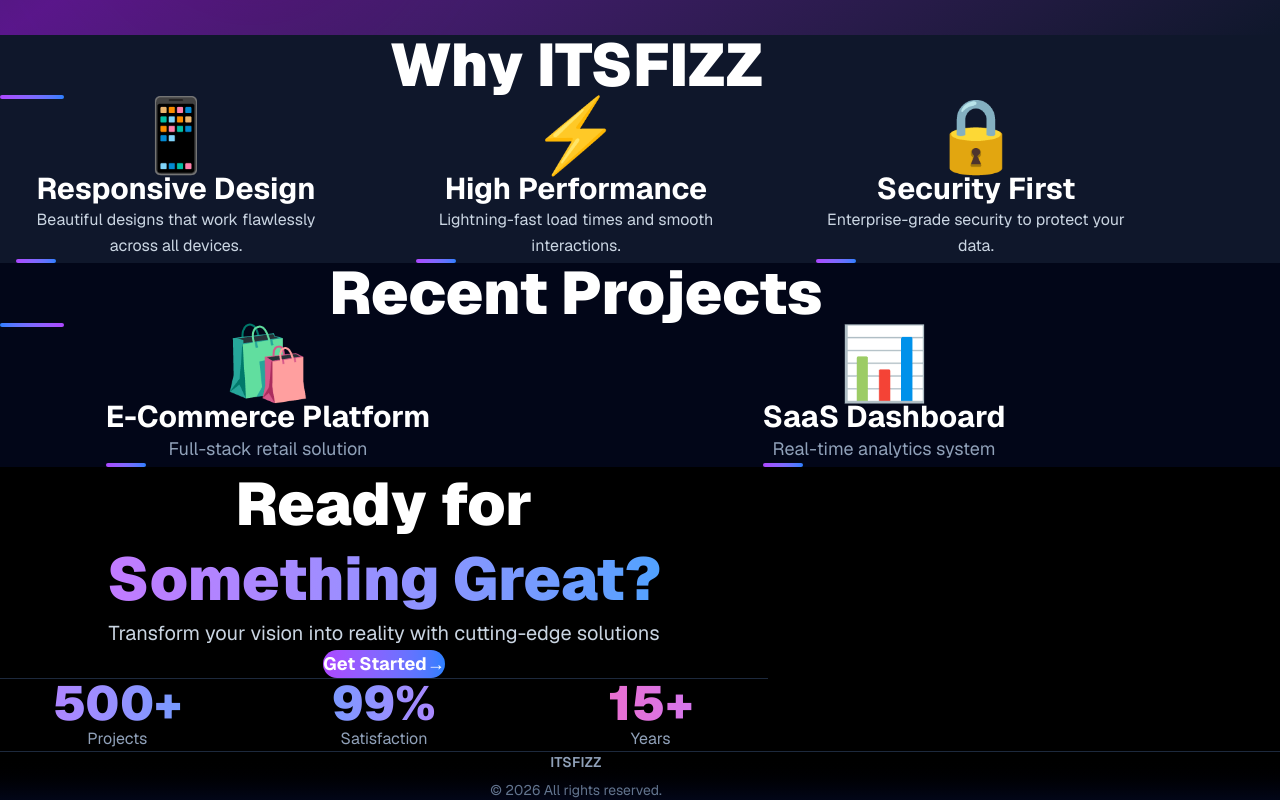
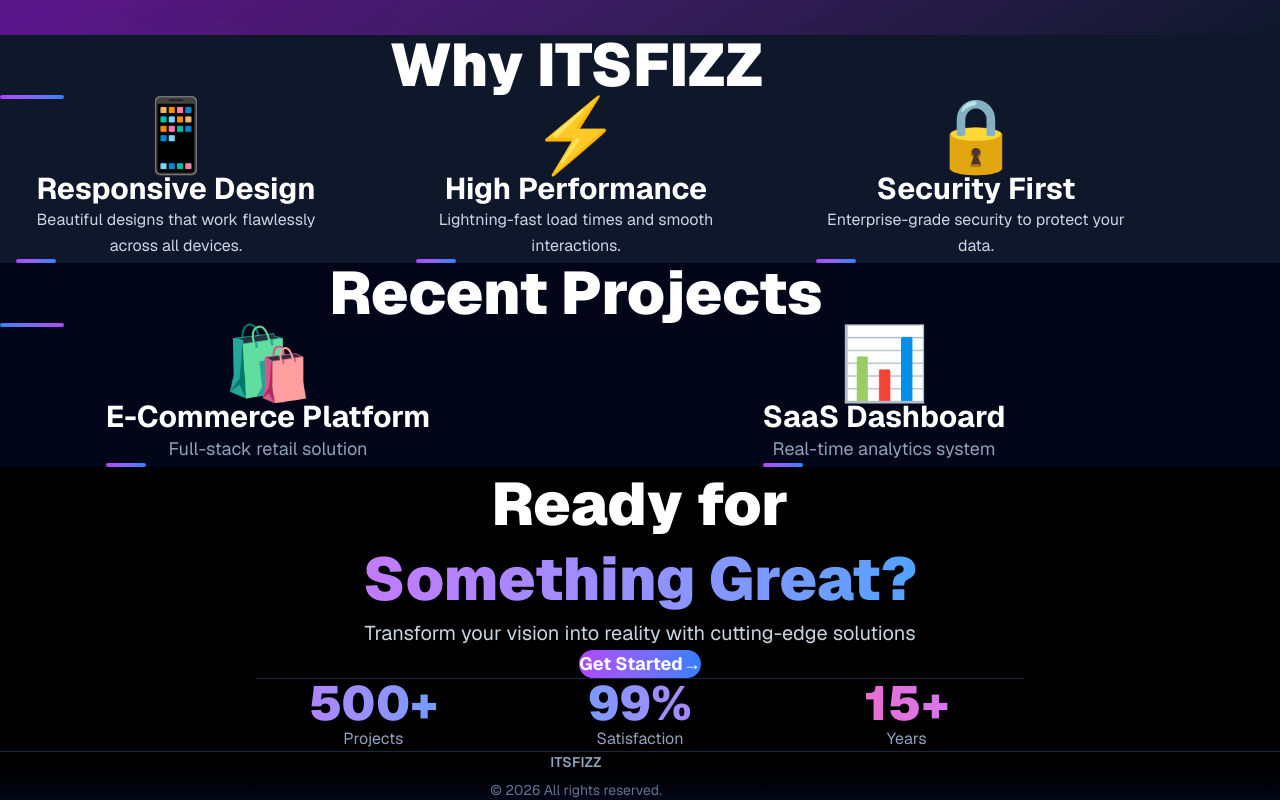
Before and after one commit to anish22072005/itsfizz, a Next.js app: page / in a window 1280 px wide. Shown: the part 765-1565 px from the top of the page. Built offline with nearby package versions, Linux system fonts and the light colour scheme.

Commit message:
Center CTA content block for Ready for Something Great section

```diff
--- a/src/components/ContentSection.tsx
+++ b/src/components/ContentSection.tsx
@@ -174,26 +174,26 @@
       </section>
 
        {/* CTA Section */}
-      <section ref={ctaRef} className="w-full py-36 md:py-48 px-6 md:px-10 bg-black">
-         <div className="max-w-3xl mx-auto text-center">
+      <section ref={ctaRef} className="w-full py-36 md:py-48 px-6 md:px-10 bg-black flex justify-center">
+         <div className="w-full max-w-4xl mx-auto text-center flex flex-col items-center">
           <h2 className="text-4xl md:text-6xl font-black text-white mb-10 leading-tight">
-             Ready for <br />
-             <span className="bg-gradient-to-r from-purple-400 to-blue-400 bg-clip-text text-transparent">
+             <span className="block">Ready for</span>
+             <span className="block mt-2 bg-gradient-to-r from-purple-400 to-blue-400 bg-clip-text text-transparent">
                Something Great?
              </span>
            </h2>
 
-          <p className="text-lg md:text-xl text-slate-300 mb-12 leading-relaxed">
+          <p className="max-w-2xl mx-auto text-lg md:text-xl text-slate-300 mb-12 leading-relaxed">
              Transform your vision into reality with cutting-edge solutions
            </p>
 
-          <button className="group px-10 md:px-12 py-5 md:py-6 bg-gradient-to-r from-purple-500 to-blue-500 text-white font-bold rounded-full text-lg transition-all duration-300 hover:scale-105 hover:shadow-2xl hover:shadow-purple-500/50 mb-16 md:mb-20">
+          <button className="group mx-auto px-10 md:px-12 py-5 md:py-6 bg-gradient-to-r from-purple-500 to-blue-500 text-white font-bold rounded-full text-lg transition-all duration-300 hover:scale-105 hover:shadow-2xl hover:shadow-purple-500/50 mb-16 md:mb-20">
              Get Started
              <span className="ml-3 group-hover:translate-x-2 transition-transform inline-block">→</span>
            </button>
 
            {/* Stats */}
-          <div className="grid grid-cols-1 sm:grid-cols-3 gap-10 sm:gap-8 pt-14 md:pt-16 border-t border-slate-800">
+          <div className="w-full max-w-3xl mx-auto grid grid-cols-1 sm:grid-cols-3 gap-10 sm:gap-8 pt-14 md:pt-16 border-t border-slate-800">
              <div className="group">
               <div className="text-4xl md:text-5xl font-black bg-gradient-to-r from-purple-400 to-blue-400 bg-clip-text text-transparent mb-3 group-hover:from-blue-400 group-hover:to-purple-400 transition-all">
                  500+
```
